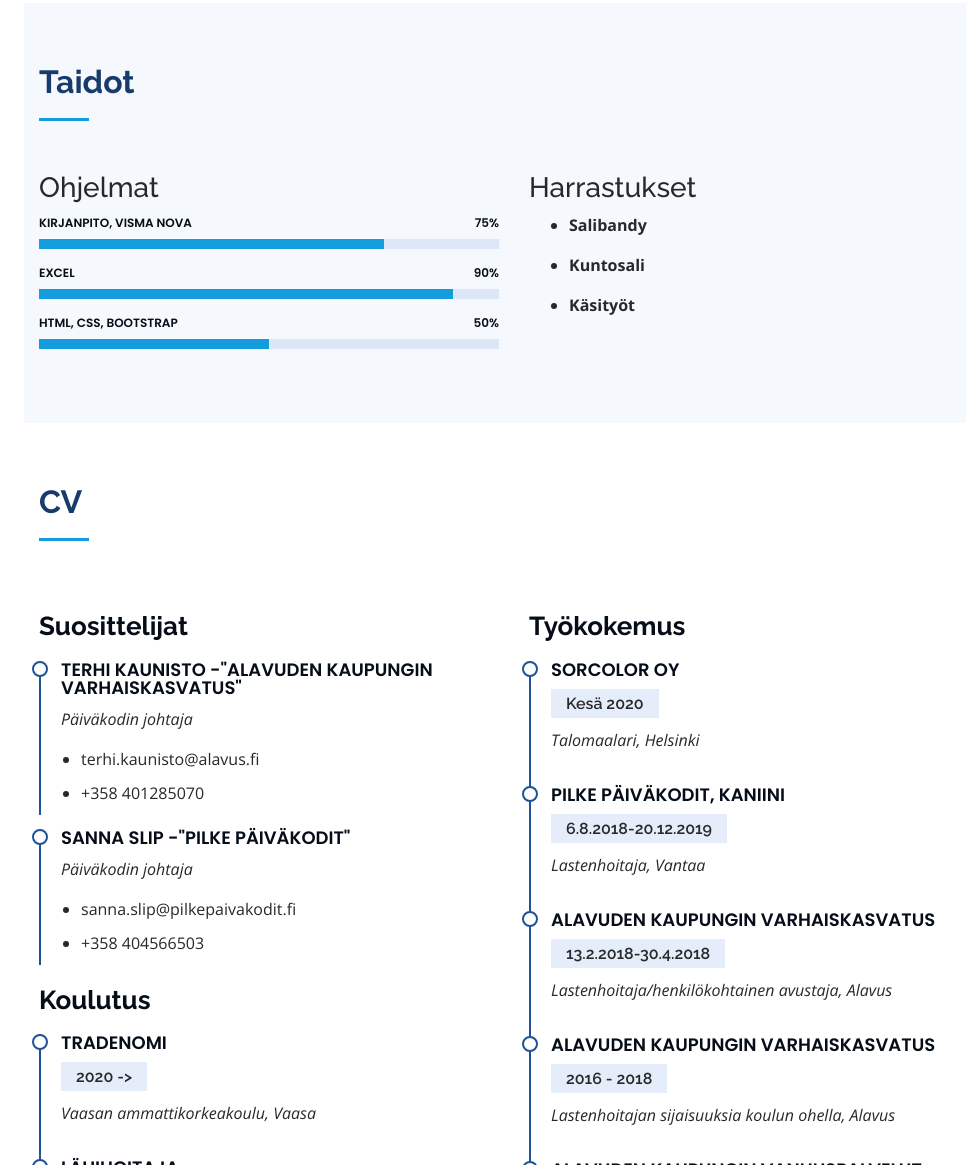
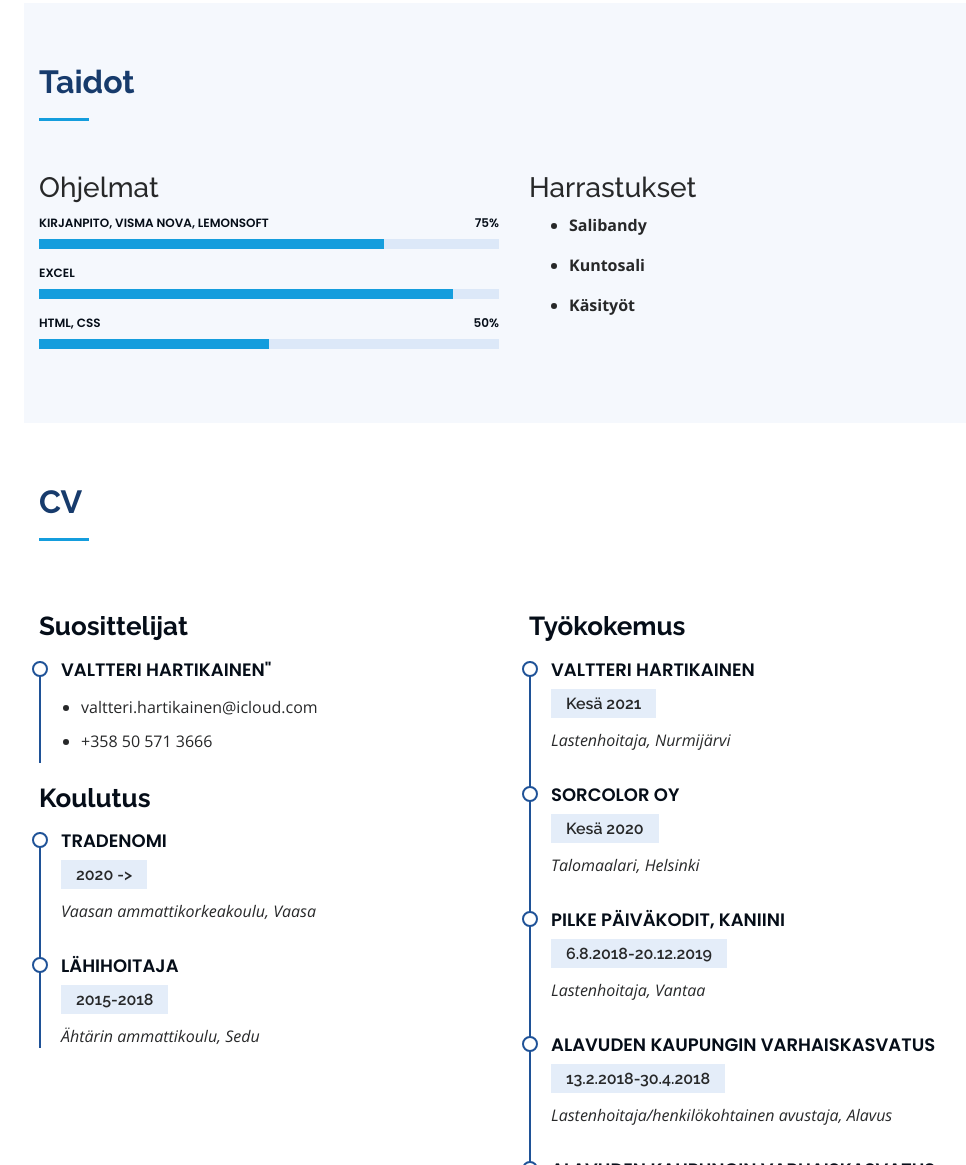
Before and after one commit to emilia1998/website, a plain HTML site: page index.html in a window 1280 px wide. Shown: the part 1370-2535 px from the top of the page, without its empty margins (276-1242 px from the left). Drawn offline with nearby package versions, Linux system fonts and the light colour scheme.

Commit message:
Update index.html

```diff
--- a/index.html
+++ b/index.html
@@ -135,21 +135,21 @@
             <h3>Ohjelmat</h3>
 
             <div class="progress">
-              <span class="skill">Kirjanpito, Visma Nova <i class="val">75%</i></span>
+              <span class="skill">Kirjanpito, Visma Nova, Lemonsoft <i class="val">75%</i></span>
               <div class="progress-bar-wrap">
                 <div class="progress-bar" role="progressbar" aria-valuenow="75" aria-valuemin="0" aria-valuemax="100"></div>
               </div>
             </div>
 
             <div class="progress">
-              <span class="skill">Excel <i class="val">90%</i></span>
+              <span class="skill">Excel</span>
               <div class="progress-bar-wrap">
                 <div class="progress-bar" role="progressbar" aria-valuenow="90" aria-valuemin="0" aria-valuemax="100"></div>
               </div>
             </div>
 
             <div class="progress">
-              <span class="skill">HTML, CSS, Bootstrap <i class="val">50%</i></span>
+              <span class="skill">HTML, CSS <i class="val">50%</i></span>
               <div class="progress-bar-wrap">
                 <div class="progress-bar" role="progressbar" aria-valuenow="50" aria-valuemin="0" aria-valuemax="100"></div>
               </div>
@@ -206,23 +206,15 @@
           <div class="col-lg-6" data-aos="fade-up">
             <h3 class="resume-title">Suosittelijat</h3>
             <div class="resume-item pb-0">
-              <h4>Terhi Kaunisto -"Alavuden kaupungin varhaiskasvatus"</h4>
-              <p><em>Päiväkodin johtaja</em></p>
+              <h4>VALTTERI HARTIKAINEN"</h4>
+              <p><em></em></p>
               <ul>
-                <li>terhi.kaunisto@alavus.fi</li>
-                <li>+358 401285070</li>
+                <li>valtteri.hartikainen@icloud.com</li>
+                <li>+358 50 571 3666</li>
 
               </ul>
             </div>
-            <div class="resume-item pb-0">
-              <h4>Sanna Slip -"Pilke päiväkodit"</h4>
-              <p><em>Päiväkodin johtaja</em></p>
-              <ul>
-                <li>sanna.slip@pilkepaivakodit.fi</li>
-                <li>+358 404566503</li>
 
-              </ul>
-            </div>
 
             <h3 class="resume-title">Koulutus</h3>
             <div class="resume-item">
@@ -239,6 +231,12 @@
           </div>
           <div class="col-lg-6" data-aos="fade-up" data-aos-delay="100">
             <h3 class="resume-title">Työkokemus</h3>
+            <div class="resume-item">
+              <h4>Valtteri Hartikainen</h4>
+              <h5>Kesä 2021</h5>
+              <p><em>Lastenhoitaja, Nurmijärvi</em></p>
+
+            </div>
             <div class="resume-item">
               <h4>Sorcolor Oy</h4>
               <h5>Kesä 2020</h5>
```
